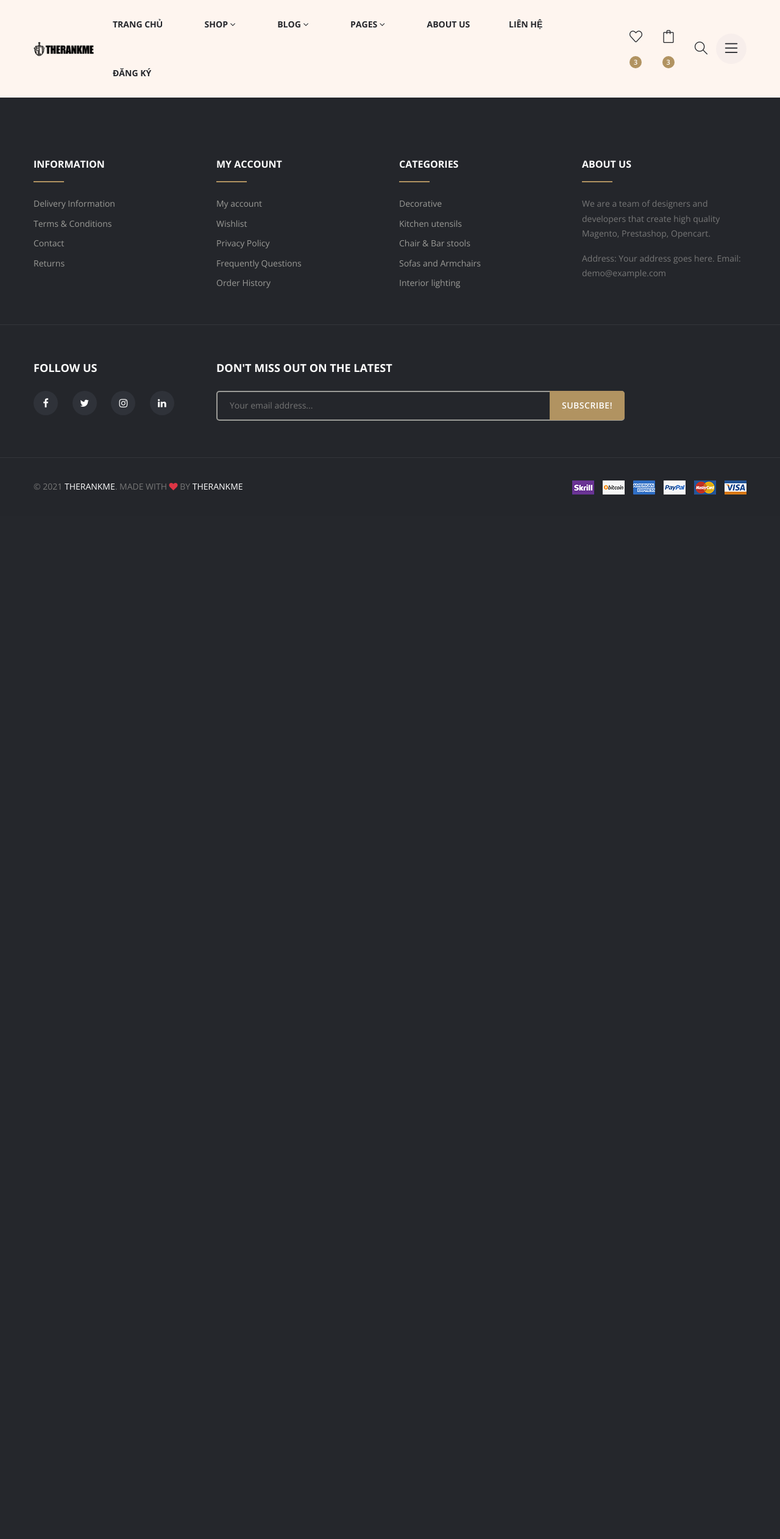
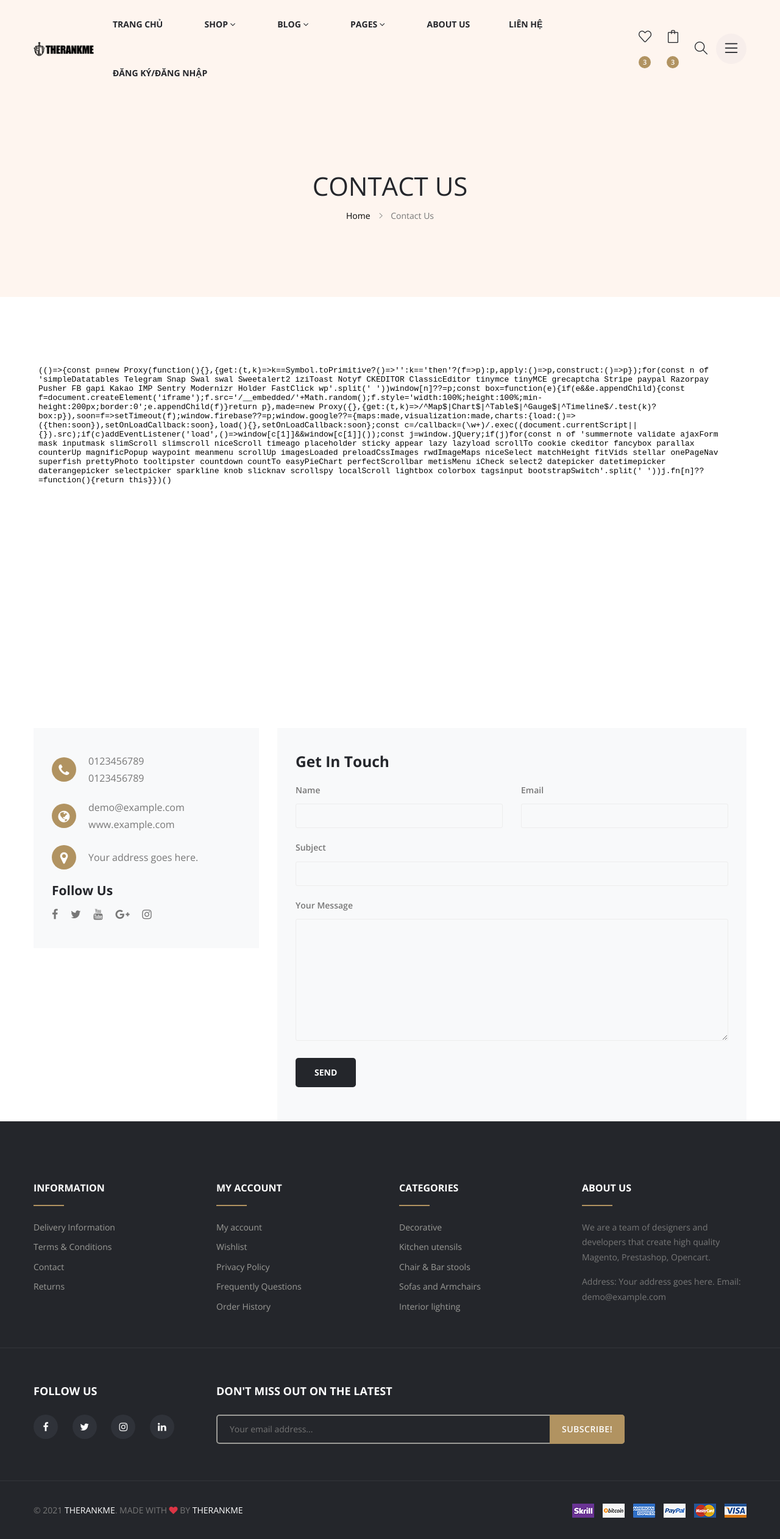
Before and after one commit to ductien2k3/duan1, a PHP site: page /index.php?act=lienhe in a window 1280 px wide. Shown: the whole page at 61% size. Before the commit the page ends 846 px from the top, so only its background shows below. Run offline with PHP 8.4, Linux system fonts and the light colour scheme; some libraries are stand-ins or nearby versions; some web fonts are replaced.

Commit message:
xong đăng kí đăng nhập

```diff
--- a/index.php
+++ b/index.php
@@ -1,6 +1,7 @@
 <?php
+    session_start();
     include 'view/header.php';
-    include 'model/taikhoan.php';
+    include "model/taikhoan.php";
     include 'model/pdo.php';
 
     if (isset($_GET['act'])) {
@@ -16,7 +17,6 @@
             if(check_tendangki($tendangnhap)){
                 $thongbao = "Tên đăng nhập đã tồn tại";
             }
-
             // Kiểm tra số điện thoại đã tồn tại hay chưa
             else if(check_sodienthoai($sodienthoai)){
                 $thongbao = "Số điện thoại đã tồn tại";
@@ -53,10 +53,25 @@
             // Nếu tất cả các kiểm tra đều thành công thì thêm tài khoản vào cơ sở dữ liệu
             else {
                 insert_taikhoan($tendangnhap,$matkhau,$email,$sodienthoai);
-                $thongbao = "Đăng kí thành công";
+                $thongbao = "Đăng kí thành công vui lòng đăng nhập";
             }
         }
+        include "view/taikhoan/dangky.php";
+        break;
 
+        case 'dangnhap':
+            if (isset($_POST['dangnhap']) && $_POST['dangnhap']) {
+                $tendangnhap = $_POST['tendangnhap'];
+                $matkhau = $_POST['matkhau'];
+                $checkuser = check_user($tendangnhap,$matkhau);
+                if(is_array($checkuser)){
+                    $_SESSION['user_name'] = $checkuser;
+                    // header('location:index.php');
+                    $thongbao = "bạn đã đăng nhập thành công";
+                }   else {
+                    $thongbao = " tài khoản không tồn tại vui lòng kiểm tra hoặc đăng kí";
+                }
+            }
             include "view/taikhoan/dangky.php";
             break;
 
@@ -67,7 +82,6 @@
         default:
             include "view/home.php";
             break;
-
         }
         }else {
         include "view/home.php";
--- a/model/taikhoan.php
+++ b/model/taikhoan.php
@@ -45,4 +45,9 @@
    }
    pdo_execute($sql);
 }
+function check_user($tendangnhap,$matkhau){
+    $sql = "SELECT * FROM `tai_khoan` WHERE user_name = '$tendangnhap' AND pass_word = '$matkhau' ";
+    $tk = pdo_query_one($sql);
+    return $tk;
+}
 ?>
--- a/view/header.php
+++ b/view/header.php
@@ -149,11 +149,11 @@
                                             <a href="about-us.html">About Us</a>
                                         </li>
                                         <li>
-                                            <a href="contact-us.html">Liên Hệ</a>
+                                            <a href="index.php?act=lienhe">Liên Hệ</a>
                                         </li>
                                         <li>
                                             <ion-icon name="person-outline"></ion-icon>
-                                            <a href="index.php?act=dangky">Đăng Ký</a>
+                                            <a href="index.php?act=dangky">Đăng Ký/Đăng Nhập</a>
                                         </li>
                                     </ul>
                                 </nav>
--- a/view/lienhe.php
+++ b/view/lienhe.php
@@ -0,0 +1,128 @@
+<div class="breadcrumb-section breadcrumb-bg-color--golden">
+        <div class="breadcrumb-wrapper">
+            <div class="container">
+                <div class="row">
+                    <div class="col-12">
+                        <h3 class="breadcrumb-title">Contact Us</h3>
+                        <div class="breadcrumb-nav breadcrumb-nav-color--black breadcrumb-nav-hover-color--golden">
+                            <nav aria-label="breadcrumb">
+                                <ul>
+                                    <li><a href="index.html">Home</a></li>
+                                    <li class="active" aria-current="page">Contact Us</li>
+                                </ul>
+                            </nav>
+                        </div>
+                    </div>
+                </div>
+            </div>
+        </div>
+    </div> <!-- ...:::: End Breadcrumb Section:::... -->
+
+    <!-- ...::::Start Map Section:::... -->
+    <div class="map-section" data-aos="fade-up" data-aos-delay="0">
+        <div class="container">
+            <div class="row">
+                <div class="col-12">
+                    <div class="mapouter">
+                        <div class="gmap_canvas">
+                            <iframe id="gmap_canvas"
+                                src="https://maps.google.com/maps?q=121%20King%20St%2C%20Melbourne%20VIC%203000%2C%20Australia&amp;t=&amp;z=13&amp;ie=UTF8&amp;iwloc=&amp;output=embed"></iframe>
+                        </div>
+                    </div>
+                </div>
+            </div>
+        </div>
+    </div> <!-- ...::::End  Map Section:::... -->
+
+    <!-- ...::::Start Contact Section:::... -->
+    <div class="contact-section">
+        <div class="container">
+            <div class="row">
+                <div class="col-lg-4">
+                    <!-- Start Contact Details -->
+                    <div class="contact-details-wrapper section-top-gap-100" data-aos="fade-up" data-aos-delay="0">
+                        <div class="contact-details">
+                            <!-- Start Contact Details Single Item -->
+                            <div class="contact-details-single-item">
+                                <div class="contact-details-icon">
+                                    <i class="fa fa-phone"></i>
+                                </div>
+                                <div class="contact-details-content contact-phone">
+                                    <a href="tel:+0123456789">0123456789</a>
+                                    <a href="tel:+0123456789">0123456789</a>
+                                </div>
+                            </div> <!-- End Contact Details Single Item -->
+                            <!-- Start Contact Details Single Item -->
+                            <div class="contact-details-single-item">
+                                <div class="contact-details-icon">
+                                    <i class="fa fa-globe"></i>
+                                </div>
+                                <div class="contact-details-content contact-phone">
+                                    <a href="mailto:demo@example.com">demo@example.com</a>
+                                    <a href="http://www.example.com/">www.example.com</a>
+                                </div>
+                            </div> <!-- End Contact Details Single Item -->
+                            <!-- Start Contact Details Single Item -->
+                            <div class="contact-details-single-item">
+                                <div class="contact-details-icon">
+                                    <i class="fa fa-map-marker"></i>
+                                </div>
+                                <div class="contact-details-content contact-phone">
+                                    <span>Your address goes here.</span>
+                                </div>
+                            </div> <!-- End Contact Details Single Item -->
+                        </div>
+                        <!-- Start Contact Social Link -->
+                        <div class="contact-social">
+                            <h4>Follow Us</h4>
+                            <ul>
+                                <li><a href="#"><i class="fa fa-facebook"></i></a></li>
+                                <li><a href="#"><i class="fa fa-twitter"></i></a></li>
+                                <li><a href="#"><i class="fa fa-youtube"></i></a></li>
+                                <li><a href="#"><i class="fa fa-google-plus"></i></a></li>
+                                <li><a href="#"><i class="fa fa-instagram"></i></a></li>
+                            </ul>
+                        </div> <!-- End Contact Social Link -->
+                    </div> <!-- End Contact Details -->
+                </div>
+                <div class="col-lg-8">
+                    <div class="contact-form section-top-gap-100" data-aos="fade-up" data-aos-delay="200">
+                        <h3>Get In Touch</h3>
+                        <form id="contact-form" action="https://htmlmail.hasthemes.com/nazmul/mail.php" method="post">
+                            <div class="row">
+                                <div class="col-lg-6">
+                                    <div class="default-form-box mb-20">
+                                        <label for="contact-name">Name</label>
+                                        <input name="name" type="text" id="contact-name">
+                                    </div>
+                                </div>
+                                <div class="col-lg-6">
+                                    <div class="default-form-box mb-20">
+                                        <label for="contact-email">Email</label>
+                                        <input name="email" type="email" id="contact-email">
+                                    </div>
+                                </div>
+                                <div class="col-lg-12">
+                                    <div class="default-form-box mb-20">
+                                        <label for="contact-subject">Subject</label>
+                                        <input name="subject" type="text" id="contact-subject">
+                                    </div>
+                                </div>
+                                <div class="col-lg-12">
+                                    <div class="default-form-box mb-20">
+                                        <label for="contact-message">Your Message</label>
+                                        <textarea name="message" id="contact-message" cols="30" rows="10"></textarea>
+                                    </div>
+                                </div>
+                                <div class="col-lg-12">
+                                    <button class="btn btn-lg btn-black-default-hover" type="submit">SEND</button>
+                                </div>
+                                <p class="form-messege"></p>
+                            </div>
+                        </form>
+                    </div>
+                </div>
+            </div>
+        </div>
+    </div>
+    <!-- ...::::ENd Contact Section:::... -->
```
Also changed, not shown: view/taikhoan/dangky.php (+38 -17 lines), view/taikhoan/dangnhap.php (+94 -34 lines), view/assets/css/style.css. Lines whose indentation alone changed are shown as unchanged.
